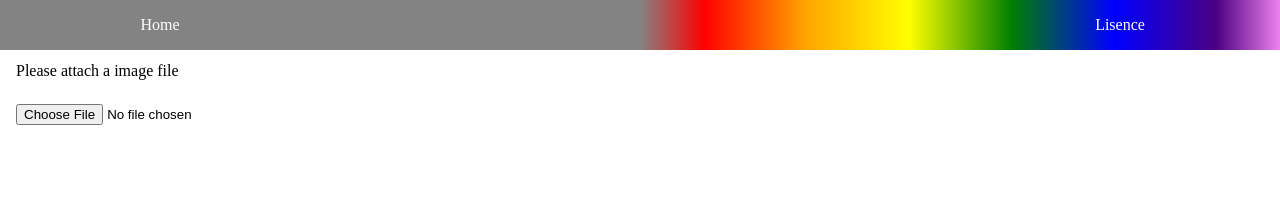
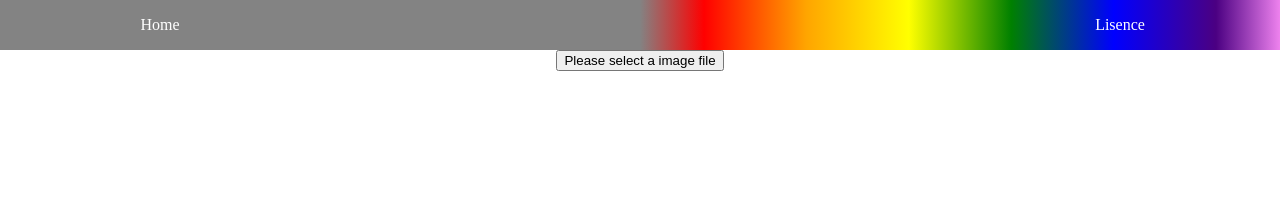
Before and after one commit to HARATetsuto/monochrome-colorization-frontend, a website with bundled scripts: page src/index.html in a window 1280 px wide. Shown: the top 224 px of the page. Built offline with nearby package versions, Linux system fonts and the light colour scheme.

Commit message:
feat: add file attachment button
- input tag has standard comment on screen, I want to delete that
- add button instead of label
- input is clicked when the button is clicked

```diff
--- a/src/css/global.css
+++ b/src/css/global.css
@@ -51,9 +51,16 @@ header li:last-child {
   justify-self: center;
 }
 
+.file-selct-container {
+  display: flex;
+  flex-direction: column;
+  align-items: center;
+}
+
 label[for="monochrome-img"],
 #monochrome-img {
   margin: 12px 16px;
+  display: none;
 }
 
 #preview,
--- a/src/index.html
+++ b/src/index.html
@@ -16,8 +16,10 @@
     </ul>
   </header>
 
-  <label for="monochrome-img">Please attach a image file</label>
-  <input id="monochrome-img" type="file" name="attached-file" accept="image/png image/jpeg" />
+  <div class="file-selct-container">
+    <input id="monochrome-img" type="file" name="attached-file" accept="image/png image/jpeg" />
+    <button class="file-select">Please select a image file</button>
+  </div>
 
   <div class="image-dispaly-container">
     <img id="preview" alt="attached-img" />
@@ -26,6 +28,7 @@
   </div>
 
   <script type="module" src="../dist/js/display-img.js"></script>
+  <script type="module" src="../dist/js/setup.js"></script>
 </body>
 
 </html>
```
